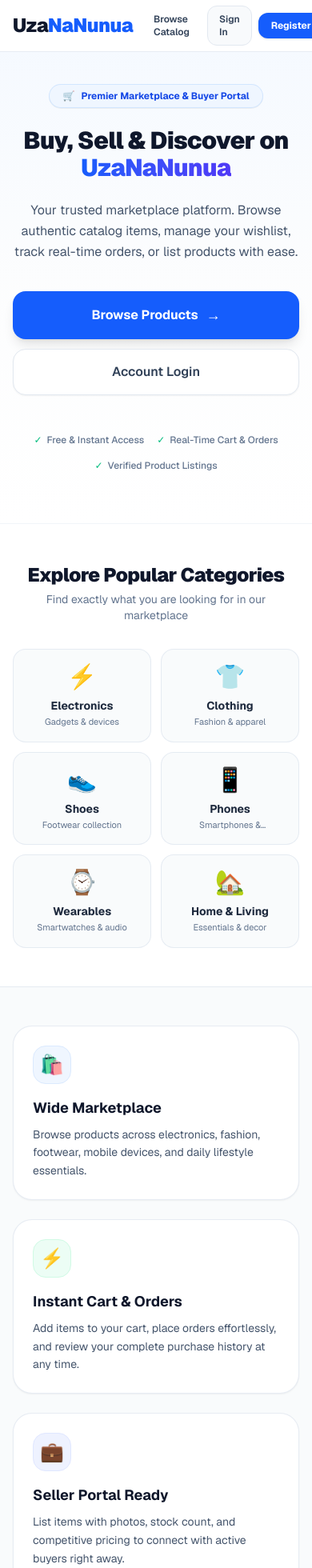
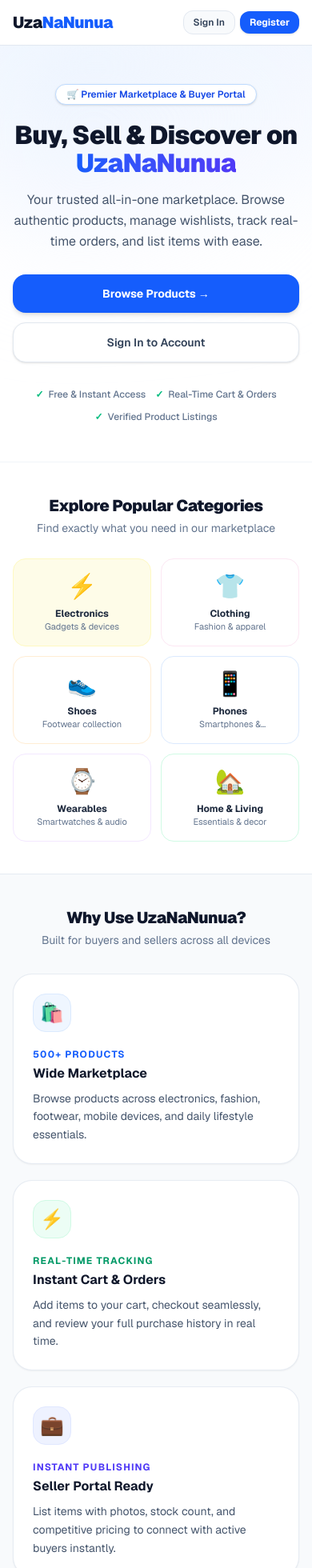
Before and after one commit to Iman-Mustafa/UzaNaNunua, a Next.js app: page / in a window 390 px wide. Shown: the top 1960 px of the page at 80% size. Built offline with nearby package versions, Linux system fonts and the light colour scheme.

Commit message:
Improve home page layout: responsive hero, color-coded categories, feature cards, CTA banner

```diff
--- a/src/app/page.tsx
+++ b/src/app/page.tsx
@@ -1,212 +1,247 @@
 import Link from 'next/link';
 
-export default function Home() {
 const categories = [
-    { name: 'Electronics', icon: '⚡', desc: 'Gadgets & devices' },
-    { name: 'Clothing', icon: '👕', desc: 'Fashion & apparel' },
-    { name: 'Shoes', icon: '👟', desc: 'Footwear collection' },
-    { name: 'Phones', icon: '📱', desc: 'Smartphones & accessories' },
-    { name: 'Wearables', icon: '⌚', desc: 'Smartwatches & audio' },
-    { name: 'Home & Living', icon: '🏡', desc: 'Essentials & decor' },
+  { name: 'Electronics', icon: '⚡', desc: 'Gadgets & devices', color: 'bg-yellow-50 border-yellow-100 text-yellow-600' },
+  { name: 'Clothing', icon: '👕', desc: 'Fashion & apparel', color: 'bg-pink-50 border-pink-100 text-pink-600' },
+  { name: 'Shoes', icon: '👟', desc: 'Footwear collection', color: 'bg-orange-50 border-orange-100 text-orange-600' },
+  { name: 'Phones', icon: '📱', desc: 'Smartphones & accessories', color: 'bg-blue-50 border-blue-100 text-blue-600' },
+  { name: 'Wearables', icon: '⌚', desc: 'Smartwatches & audio', color: 'bg-purple-50 border-purple-100 text-purple-600' },
+  { name: 'Home & Living', icon: '🏡', desc: 'Essentials & decor', color: 'bg-emerald-50 border-emerald-100 text-emerald-600' },
 ];
 
+const features = [
+  {
+    icon: '🛍️',
+    iconBg: 'bg-blue-50 border-blue-100',
+    title: 'Wide Marketplace',
+    desc: 'Browse products across electronics, fashion, footwear, mobile devices, and daily lifestyle essentials.',
+    stat: '500+ Products',
+    statColor: 'text-blue-600',
+  },
+  {
+    icon: '⚡',
+    iconBg: 'bg-emerald-50 border-emerald-100',
+    title: 'Instant Cart & Orders',
+    desc: 'Add items to your cart, checkout seamlessly, and review your full purchase history in real time.',
+    stat: 'Real-Time Tracking',
+    statColor: 'text-emerald-600',
+  },
+  {
+    icon: '💼',
+    iconBg: 'bg-indigo-50 border-indigo-100',
+    title: 'Seller Portal Ready',
+    desc: 'List items with photos, stock count, and competitive pricing to connect with active buyers instantly.',
+    stat: 'Instant Publishing',
+    statColor: 'text-indigo-600',
+  },
+];
+
+export default function Home() {
   return (
     <div className="min-h-screen min-h-[100dvh] flex flex-col font-sans bg-white selection:bg-blue-600 selection:text-white">
-      {/* ========================================================================= */}
-      {/* 1. ATTACHED HEADER: Full-width sticky top navbar                         */}
-      {/* ========================================================================= */}
-      <header className="w-full bg-white/95 backdrop-blur-md border-b border-slate-200/80 sticky top-0 z-50 transition-all">
-        <div className="max-w-7xl mx-auto px-4 sm:px-6 lg:px-8 h-16 sm:h-20 flex items-center justify-between">
-          {/* Brand Logo */}
-          <div className="flex items-center space-x-3">
-            <Link href="/" className="flex items-center space-x-2 group">
-              <span className="text-2xl sm:text-3xl font-black tracking-tight text-slate-900 group-hover:text-blue-600 transition-colors">
+
+      {/* ─────────────────────────────────────────────────────── */}
+      {/* HEADER — full-width, sticky, visually distinct          */}
+      {/* ─────────────────────────────────────────────────────── */}
+      <header className="w-full bg-white border-b border-slate-200 sticky top-0 z-50">
+        <div className="max-w-7xl mx-auto px-4 sm:px-6 lg:px-8 flex items-center justify-between h-14 sm:h-16 md:h-20">
+
+          {/* Brand */}
+          <Link href="/" className="flex items-center gap-2 group shrink-0">
+            <span className="text-xl sm:text-2xl md:text-3xl font-black tracking-tight text-slate-900 group-hover:text-blue-600 transition-colors">
               Uza<span className="text-blue-600">NaNunua</span>
             </span>
-            </Link>
-            <span className="hidden md:inline-block text-slate-300 text-lg font-light">|</span>
-            <span className="hidden md:inline-flex items-center gap-1.5 px-2.5 py-0.5 rounded-full bg-blue-50 text-blue-700 text-xs font-semibold border border-blue-100">
-              <span className="w-1.5 h-1.5 rounded-full bg-blue-600 animate-pulse"></span>
+            <span className="hidden lg:inline-flex items-center gap-1 px-2 py-0.5 rounded-full bg-blue-50 border border-blue-100 text-blue-700 text-[11px] font-semibold">
+              <span className="w-1.5 h-1.5 rounded-full bg-blue-500 animate-pulse" />
               Marketplace
             </span>
-          </div>
+          </Link>
 
-          {/* Navigation Actions */}
-          <div className="flex items-center space-x-2 sm:space-x-3">
+          {/* Nav links (hide Browse on very small screens to avoid overflow) */}
+          <nav className="flex items-center gap-1.5 sm:gap-2">
             <Link
               href="/products"
-              className="px-3.5 py-2 text-xs sm:text-sm font-semibold text-slate-700 hover:text-blue-600 hover:bg-slate-100 rounded-xl transition-all"
+              className="hidden sm:inline-flex items-center px-3 py-1.5 text-xs sm:text-sm font-semibold text-slate-600 hover:text-blue-600 hover:bg-slate-100 rounded-xl transition-all"
             >
-              Browse Catalog
+              Browse
             </Link>
             <Link
               href="/login"
-              className="px-3.5 py-2 text-xs sm:text-sm font-semibold text-slate-700 hover:text-blue-600 bg-slate-50 hover:bg-slate-100 border border-slate-200 rounded-xl transition-all"
+              className="inline-flex items-center px-3 sm:px-4 py-1.5 sm:py-2 text-xs sm:text-sm font-semibold text-slate-700 bg-slate-50 hover:bg-slate-100 border border-slate-200 rounded-xl transition-all"
             >
               Sign In
             </Link>
             <Link
               href="/signup"
-              className="px-4 py-2 text-xs sm:text-sm font-bold text-white bg-blue-600 hover:bg-blue-700 active:scale-98 rounded-xl transition-all shadow-sm hover:shadow"
+              className="inline-flex items-center px-3 sm:px-4 py-1.5 sm:py-2 text-xs sm:text-sm font-bold text-white bg-blue-600 hover:bg-blue-700 rounded-xl transition-all shadow-sm"
             >
               Register
             </Link>
-          </div>
+          </nav>
         </div>
       </header>
 
-      {/* ========================================================================= */}
-      {/* 2. HERO SECTION: Seamlessly attached directly beneath the header         */}
-      {/* ========================================================================= */}
+      {/* ─────────────────────────────────────────────────────── */}
+      {/* MAIN — flush below header, no gaps                     */}
+      {/* ─────────────────────────────────────────────────────── */}
       <main className="flex-1 flex flex-col">
-        <section className="relative overflow-hidden bg-gradient-to-b from-blue-50/60 via-slate-50/40 to-white pt-10 pb-16 sm:pt-16 sm:pb-24 px-4 sm:px-6 lg:px-8 border-b border-slate-100">
-          {/* Subtle Ambient Background Lighting */}
-          <div className="absolute top-0 left-1/2 -translate-x-1/2 w-full max-w-7xl h-96 bg-gradient-to-br from-blue-100/40 via-indigo-50/30 to-transparent blur-3xl pointer-events-none -z-10" />
 
-          <div className="max-w-4xl mx-auto text-center space-y-6 sm:space-y-8">
-            {/* Pill Badge */}
-            <div className="inline-flex items-center gap-2 px-4 py-1.5 rounded-full bg-blue-50 text-blue-700 text-xs sm:text-sm font-bold border border-blue-200/60 shadow-2xs">
-              <span>🛒</span> Premier Marketplace & Buyer Portal
+        {/* ── 1. HERO ─────────────────────────────────────────── */}
+        <section className="relative overflow-hidden bg-gradient-to-b from-blue-50/70 via-white to-white">
+          {/* Ambient glow */}
+          <div className="absolute inset-x-0 top-0 h-72 bg-gradient-to-br from-blue-100/50 via-indigo-50/30 to-transparent blur-3xl pointer-events-none" />
+
+          <div className="relative max-w-5xl mx-auto px-4 sm:px-6 lg:px-8 py-12 sm:py-20 md:py-28 text-center">
+            {/* Badge */}
+            <div className="inline-flex items-center gap-2 px-3.5 py-1 rounded-full bg-white border border-blue-200 text-blue-700 text-xs sm:text-sm font-semibold shadow-sm mb-5 sm:mb-7">
+              🛒 Premier Marketplace & Buyer Portal
             </div>
 
-            {/* Main Title */}
-            <h1 className="text-3xl xs:text-4xl sm:text-5xl md:text-6xl lg:text-7xl font-black tracking-tight text-slate-900 leading-[1.12]">
-              Buy, Sell & Discover on <br className="hidden sm:inline" />
+            {/* Heading — scales from 320px to 1280px */}
+            <h1 className="text-[clamp(2rem,6vw,4.5rem)] font-black tracking-tight text-slate-900 leading-[1.1]">
+              Buy, Sell &amp; Discover on{' '}
               <span className="bg-gradient-to-r from-blue-600 to-indigo-600 bg-clip-text text-transparent">
                 UzaNaNunua
               </span>
             </h1>
 
-            {/* Subtitle */}
-            <p className="text-base sm:text-lg md:text-xl text-slate-600 max-w-2xl mx-auto leading-relaxed font-normal">
-              Your trusted marketplace platform. Browse authentic catalog items, manage your wishlist, track real-time orders, or list products with ease.
+            <p className="mt-4 sm:mt-6 text-base sm:text-lg md:text-xl text-slate-600 max-w-2xl mx-auto leading-relaxed">
+              Your trusted all-in-one marketplace. Browse authentic products, manage wishlists, track real-time orders, and list items with ease.
             </p>
 
-            {/* Primary Action Buttons */}
-            <div className="flex flex-col sm:flex-row items-center justify-center gap-3 sm:gap-4 pt-3 max-w-md mx-auto">
+            {/* CTA Buttons */}
+            <div className="mt-7 sm:mt-9 flex flex-col xs:flex-row items-center justify-center gap-3 max-w-sm xs:max-w-none mx-auto">
               <Link
                 href="/products"
-                className="w-full sm:w-auto inline-flex items-center justify-center gap-2.5 px-8 py-4 text-base font-bold text-white bg-blue-600 hover:bg-blue-700 active:scale-98 rounded-2xl shadow-lg hover:shadow-xl transition-all min-h-[48px]"
+                className="w-full xs:w-auto flex items-center justify-center gap-2 px-7 py-3.5 text-sm sm:text-base font-bold text-white bg-blue-600 hover:bg-blue-700 rounded-2xl shadow-md hover:shadow-lg transition-all active:scale-[0.98] min-h-[48px]"
               >
-                <span>Browse Products</span>
-                <span className="text-lg">&rarr;</span>
+                Browse Products &rarr;
               </Link>
               <Link
                 href="/login"
-                className="w-full sm:w-auto inline-flex items-center justify-center gap-2 px-6 py-4 text-base font-semibold text-slate-700 hover:text-slate-900 bg-white hover:bg-slate-50 border border-slate-200 rounded-2xl shadow-xs transition-all min-h-[48px]"
+                className="w-full xs:w-auto flex items-center justify-center gap-2 px-7 py-3.5 text-sm sm:text-base font-semibold text-slate-700 bg-white hover:bg-slate-50 border border-slate-200 rounded-2xl shadow-sm transition-all min-h-[48px]"
               >
-                <span>Account Login</span>
+                Sign In to Account
               </Link>
             </div>
 
-            {/* Trust Metrics */}
-            <div className="pt-6 flex flex-wrap items-center justify-center gap-4 sm:gap-8 text-xs sm:text-sm font-medium text-slate-500">
-              <div className="flex items-center gap-1.5">
-                <span className="text-emerald-500">✓</span> Free & Instant Access
-              </div>
-              <div className="flex items-center gap-1.5">
-                <span className="text-emerald-500">✓</span> Real-Time Cart & Orders
-              </div>
-              <div className="flex items-center gap-1.5">
-                <span className="text-emerald-500">✓</span> Verified Product Listings
-              </div>
+            {/* Trust row */}
+            <div className="mt-8 flex flex-wrap items-center justify-center gap-3 sm:gap-6 text-xs sm:text-sm text-slate-500 font-medium">
+              {['Free & Instant Access', 'Real-Time Cart & Orders', 'Verified Product Listings'].map((t) => (
+                <span key={t} className="flex items-center gap-1.5">
+                  <span className="text-emerald-500 font-bold">✓</span> {t}
+                </span>
+              ))}
             </div>
           </div>
         </section>
 
-        {/* ========================================================================= */}
-        {/* 3. CATEGORIES SECTION: Responsive Grid on all devices                    */}
-        {/* ========================================================================= */}
-        <section className="py-12 sm:py-16 px-4 sm:px-6 lg:px-8 max-w-7xl mx-auto w-full">
-          <div className="text-center mb-8 sm:mb-12">
-            <h2 className="text-2xl sm:text-3xl font-black text-slate-900 tracking-tight">
+        {/* ── 2. CATEGORIES ───────────────────────────────────── */}
+        <section className="bg-white border-t border-slate-100 py-10 sm:py-14 px-4 sm:px-6 lg:px-8">
+          <div className="max-w-7xl mx-auto">
+            <div className="text-center mb-7 sm:mb-10">
+              <h2 className="text-xl sm:text-2xl md:text-3xl font-black text-slate-900 tracking-tight">
                 Explore Popular Categories
               </h2>
-            <p className="text-sm sm:text-base text-slate-500 mt-1">
-              Find exactly what you are looking for in our marketplace
+              <p className="mt-1 text-sm sm:text-base text-slate-500">
+                Find exactly what you need in our marketplace
               </p>
             </div>
 
+            {/* 2 cols on phones → 3 on sm → 6 on lg */}
             <div className="grid grid-cols-2 sm:grid-cols-3 lg:grid-cols-6 gap-3 sm:gap-4">
               {categories.map((cat) => (
                 <Link
                   key={cat.name}
                   href="/products"
-                className="group p-4 sm:p-5 rounded-2xl bg-slate-50/80 hover:bg-blue-50/60 border border-slate-200/80 hover:border-blue-200 text-center transition-all duration-200 hover:-translate-y-1 hover:shadow-md"
+                  className={`group flex flex-col items-center p-4 sm:p-5 rounded-2xl border bg-white hover:shadow-md text-center transition-all duration-200 hover:-translate-y-1 ${cat.color}`}
                 >
-                <div className="text-3xl sm:text-4xl mb-2 group-hover:scale-110 transition-transform">
-                  {cat.icon}
-                </div>
-                <h3 className="font-bold text-sm sm:text-base text-slate-800 group-hover:text-blue-600 transition-colors">
-                  {cat.name}
-                </h3>
-                <p className="text-[11px] sm:text-xs text-slate-500 mt-0.5 line-clamp-1">
-                  {cat.desc}
-                </p>
+                  <span className="text-3xl sm:text-4xl mb-2 group-hover:scale-110 transition-transform">{cat.icon}</span>
+                  <span className="font-bold text-xs sm:text-sm text-slate-800 group-hover:text-blue-600 transition-colors">{cat.name}</span>
+                  <span className="text-[11px] sm:text-xs text-slate-500 mt-0.5 leading-tight line-clamp-1">{cat.desc}</span>
                 </Link>
               ))}
             </div>
+          </div>
         </section>
 
-        {/* ========================================================================= */}
-        {/* 4. VALUE PROPOSITION: 3 Feature Cards                                   */}
-        {/* ========================================================================= */}
-        <section className="bg-slate-50/80 border-t border-slate-200/80 py-12 sm:py-16 px-4 sm:px-6 lg:px-8">
+        {/* ── 3. FEATURES ─────────────────────────────────────── */}
+        <section className="bg-slate-50 border-t border-slate-200/80 py-10 sm:py-16 px-4 sm:px-6 lg:px-8">
           <div className="max-w-7xl mx-auto">
-            <div className="grid grid-cols-1 md:grid-cols-3 gap-6">
-              <div className="bg-white p-6 sm:p-8 rounded-3xl border border-slate-200/80 shadow-xs hover:shadow-md transition-shadow">
-                <div className="w-12 h-12 rounded-2xl bg-blue-50 border border-blue-100 flex items-center justify-center text-2xl mb-4">
-                  🛍️
-                </div>
-                <h3 className="text-lg sm:text-xl font-bold text-slate-900 mb-2">
-                  Wide Marketplace
-                </h3>
-                <p className="text-sm text-slate-600 leading-relaxed">
-                  Browse products across electronics, fashion, footwear, mobile devices, and daily lifestyle essentials.
+            <div className="text-center mb-8 sm:mb-12">
+              <h2 className="text-xl sm:text-2xl md:text-3xl font-black text-slate-900 tracking-tight">
+                Why Use UzaNaNunua?
+              </h2>
+              <p className="mt-1 text-sm sm:text-base text-slate-500 max-w-xl mx-auto">
+                Built for buyers and sellers across all devices
               </p>
             </div>
 
-              <div className="bg-white p-6 sm:p-8 rounded-3xl border border-slate-200/80 shadow-xs hover:shadow-md transition-shadow">
-                <div className="w-12 h-12 rounded-2xl bg-emerald-50 border border-emerald-100 flex items-center justify-center text-2xl mb-4">
-                  ⚡
+            {/* 1 col → 3 cols md */}
+            <div className="grid grid-cols-1 sm:grid-cols-2 md:grid-cols-3 gap-5 sm:gap-6">
+              {features.map((f) => (
+                <div
+                  key={f.title}
+                  className="flex flex-col bg-white p-6 sm:p-8 rounded-3xl border border-slate-200/80 shadow-xs hover:shadow-md transition-shadow"
+                >
+                  <div className={`w-12 h-12 rounded-2xl border flex items-center justify-center text-2xl mb-5 shrink-0 ${f.iconBg}`}>
+                    {f.icon}
                   </div>
-                <h3 className="text-lg sm:text-xl font-bold text-slate-900 mb-2">
-                  Instant Cart & Orders
-                </h3>
-                <p className="text-sm text-slate-600 leading-relaxed">
-                  Add items to your cart, place orders effortlessly, and review your complete purchase history at any time.
+                  <div className={`text-xs font-bold uppercase tracking-widest mb-1 ${f.statColor}`}>
+                    {f.stat}
+                  </div>
+                  <h3 className="text-base sm:text-lg font-bold text-slate-900 mb-2">{f.title}</h3>
+                  <p className="text-sm text-slate-600 leading-relaxed flex-1">{f.desc}</p>
+                </div>
+              ))}
+            </div>
+          </div>
+        </section>
+
+        {/* ── 4. BOTTOM CTA BANNER ────────────────────────────── */}
+        <section className="bg-gradient-to-r from-blue-600 to-indigo-700 py-10 sm:py-14 px-4 sm:px-6 lg:px-8">
+          <div className="max-w-4xl mx-auto flex flex-col sm:flex-row items-center justify-between gap-5 sm:gap-8 text-center sm:text-left">
+            <div>
+              <h2 className="text-xl sm:text-2xl md:text-3xl font-black text-white">
+                Ready to start shopping?
+              </h2>
+              <p className="mt-1 text-sm sm:text-base text-blue-100">
+                Create a free account or browse the catalog right away.
               </p>
             </div>
-
-              <div className="bg-white p-6 sm:p-8 rounded-3xl border border-slate-200/80 shadow-xs hover:shadow-md transition-shadow">
-                <div className="w-12 h-12 rounded-2xl bg-indigo-50 border border-indigo-100 flex items-center justify-center text-2xl mb-4">
-                  💼
-                </div>
-                <h3 className="text-lg sm:text-xl font-bold text-slate-900 mb-2">
-                  Seller Portal Ready
-                </h3>
-                <p className="text-sm text-slate-600 leading-relaxed">
-                  List items with photos, stock count, and competitive pricing to connect with active buyers right away.
-                </p>
-              </div>
+            <div className="flex flex-col xs:flex-row gap-3 shrink-0">
+              <Link
+                href="/signup"
+                className="px-6 py-3 text-sm font-bold text-blue-700 bg-white hover:bg-blue-50 rounded-xl transition-all shadow-sm min-h-[44px] flex items-center justify-center"
+              >
+                Create Free Account
+              </Link>
+              <Link
+                href="/products"
+                className="px-6 py-3 text-sm font-bold text-white border-2 border-white/40 hover:bg-white/10 rounded-xl transition-all min-h-[44px] flex items-center justify-center"
+              >
+                Browse Products
+              </Link>
             </div>
           </div>
         </section>
       </main>
 
-      {/* ========================================================================= */}
-      {/* 5. FOOTER: Full-width attached bottom bar                                 */}
-      {/* ========================================================================= */}
-      <footer className="w-full bg-white border-t border-slate-200 py-6 text-center text-xs text-slate-500">
-        <div className="max-w-7xl mx-auto px-4 sm:px-6 lg:px-8 flex flex-col sm:flex-row items-center justify-between gap-3">
+      {/* ─────────────────────────────────────────────────────── */}
+      {/* FOOTER                                                  */}
+      {/* ─────────────────────────────────────────────────────── */}
+      <footer className="w-full bg-white border-t border-slate-200 py-5 sm:py-6">
+        <div className="max-w-7xl mx-auto px-4 sm:px-6 lg:px-8 flex flex-col sm:flex-row items-center justify-between gap-3 text-xs text-slate-500">
           <p>&copy; {new Date().getFullYear()} UzaNaNunua Marketplace. All rights reserved.</p>
-          <div className="flex items-center space-x-4 text-slate-600 font-medium">
+          <div className="flex items-center gap-4 font-medium text-slate-600">
             <Link href="/products" className="hover:text-blue-600 transition-colors">Products</Link>
+            <Link href="/sell" className="hover:text-blue-600 transition-colors">Sell</Link>
             <Link href="/login" className="hover:text-blue-600 transition-colors">Login</Link>
             <Link href="/signup" className="hover:text-blue-600 transition-colors">Register</Link>
           </div>
         </div>
       </footer>
+
     </div>
   );
 }
```
Lines whose indentation alone changed are shown as unchanged.
